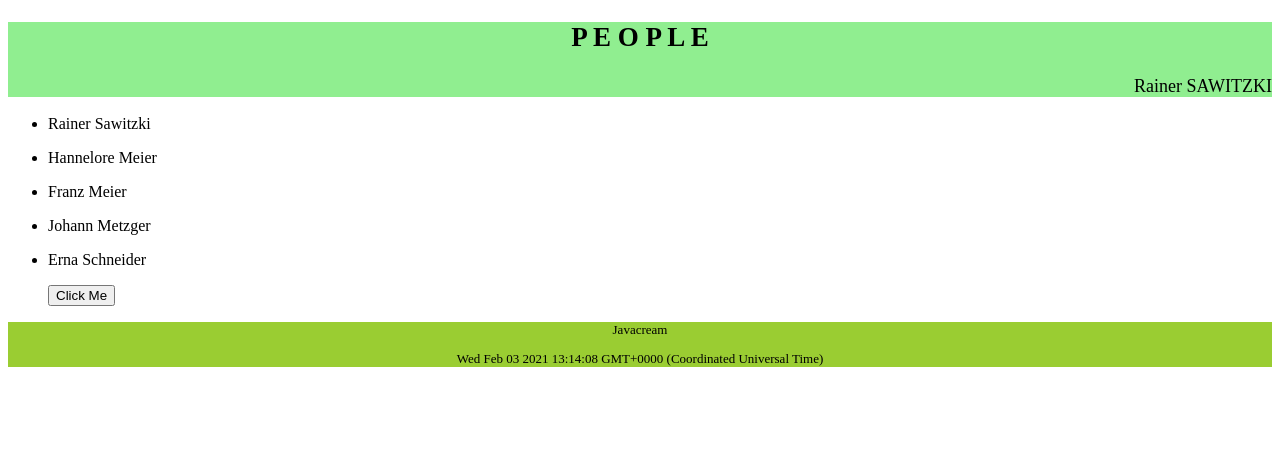
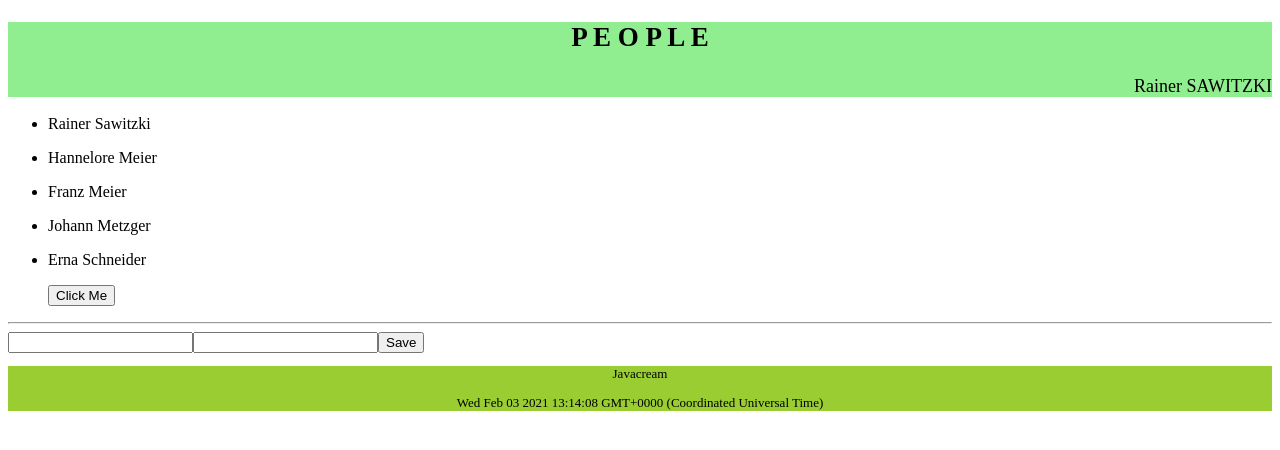
Before and after one commit to Javacream/org.javacream.training.angular, an Angular app in the folder training/: page / in a window 1280 px wide. Shown: the top 450 px of the page. Built offline with nearby package versions, Linux system fonts and the light colour scheme.

Commit message:
start person input

```diff
--- a/training/src/app/app.module.ts
+++ b/training/src/app/app.module.ts
@@ -8,6 +8,8 @@ import { ContentComponent } from './people/components/content/content.component'
 import { PeoplelistComponent } from './people/components/peoplelist/peoplelist.component';
 import { PersonComponent } from './people/components/person/person.component';
 import { ClockComponent } from './people/components/clock/clock.component';
+import { FormsModule } from '@angular/forms';
+import { PersoninputComponent } from './people/components/personinput/personinput.component';
 
 @NgModule({
   declarations: [
@@ -17,10 +19,11 @@ import { ClockComponent } from './people/components/clock/clock.component';
     ContentComponent,
     PeoplelistComponent,
     PersonComponent,
-    ClockComponent
+    ClockComponent,
+    PersoninputComponent
   ],
   imports: [
-    BrowserModule
+    BrowserModule, FormsModule
   ],
   providers: [],
   bootstrap: [AppComponent]
--- a/training/src/app/people/components/content/content.component.html
+++ b/training/src/app/people/components/content/content.component.html
@@ -1 +1,3 @@
 <app-peoplelist></app-peoplelist>
+<hr />
+<app-personinput></app-personinput>
--- /dev/null
+++ b/training/src/app/people/components/personinput/personinput.component.html
@@ -0,0 +1,8 @@
+<div>
+    <input type="text" [(ngModel)]="lastname"/>
+    <input type="text" [(ngModel)]="firstname"/>
+    <button (click)="createPerson()">Save</button>
+    <p *ngIf="output">{{output}}</p>
+
+
+</div>
--- /dev/null
+++ b/training/src/app/people/components/personinput/personinput.component.ts
@@ -0,0 +1,23 @@
+import { Component, OnInit } from '@angular/core';
+import { PeopleService } from '../../model/people.model';
+
+@Component({
+  selector: 'app-personinput',
+  templateUrl: './personinput.component.html',
+  styleUrls: ['./personinput.component.css']
+})
+export class PersoninputComponent implements OnInit {
+
+  constructor(readonly peopleService:PeopleService) { }
+
+  ngOnInit(): void {
+  }
+
+  lastname:string
+  firstname:string
+  output:string
+  createPerson(){
+    let id = this.peopleService.create(this.lastname, this.firstname)
+    this.output = `created person with id ${id}`
+  }
+}
--- a/training/src/app/people/model/people.model.ts
+++ b/training/src/app/people/model/people.model.ts
@@ -44,7 +44,7 @@ export class PeopleService {
     return Array.from(this.people.values())
   }
 
-  create(lastname:string, firstname:string, gender:"d", height:50){
+  create(lastname:string, firstname:string, gender="d", height=50){
     this.idCounter++
     let newPerson = {id:this.idCounter, lastname, firstname, gender, height}
     this.people.set(this.idCounter, newPerson)
```
Also changed, not shown: training/src/app/people/components/personinput/personinput.component.css (added), 1 other file (tests, documents, lock files or other folders).
